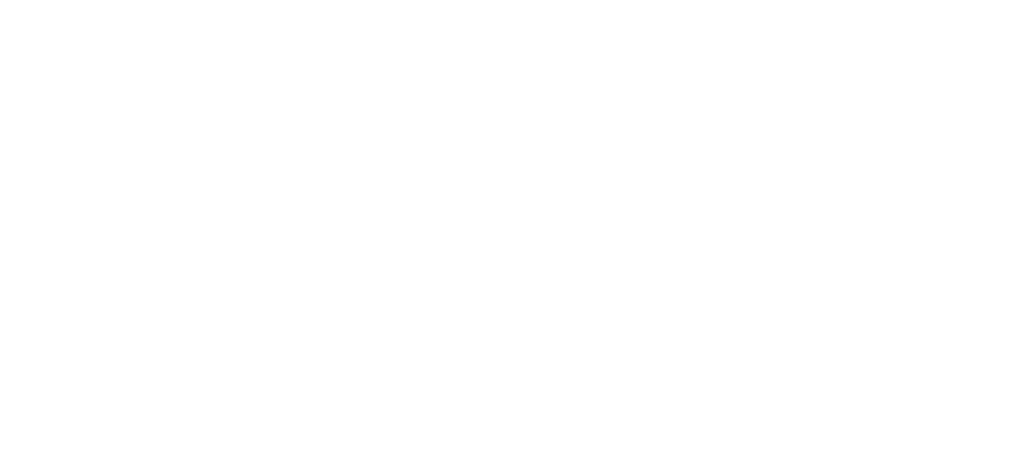
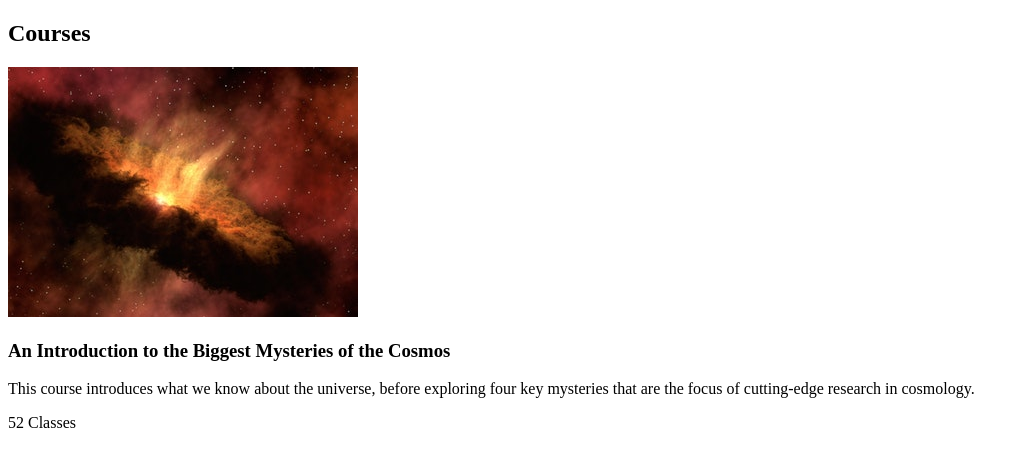
Before and after one commit to faiz-shaikh/card, a website: page dist/index.html in a window 1280 px wide. Shown: the whole page, without its empty margins (0-1029 px from the left). Drawn offline with nearby package versions, Linux system fonts and the light colour scheme; files that its build step writes are made by us from their sources.

Commit message:
Add HTML Structure

```diff
--- a/dist/index.html
+++ b/dist/index.html
@@ -10,7 +10,25 @@
 </head>
 
 <body>
-
+  <main class="main-container">
+    <section class="card-container">
+      <h2>Courses</h2>
+      <article class="card">
+        <header class="card__header">
+          <img src="./img/pexels-pixabay-41951.jpg" class="card__image" alt="The Cosmos" />
+        </header>
+        <div class="card__content">
+          <h3 class="card__title">An Introduction to the Biggest Mysteries of the Cosmos</h3>
+          <p class="card__text">This course introduces what we know about the universe, before
+            exploring four key mysteries that are the focus of cutting-edge research in
+            cosmology.</p>
+        </div>
+        <footer class="card__footer">
+          52 Classes
+        </footer>
+      </article>
+    </section>
+  </main>
 </body>
 
 </html>
```
Also changed, not shown: dist/img/pexels-pixabay-41951.jpg (added).
